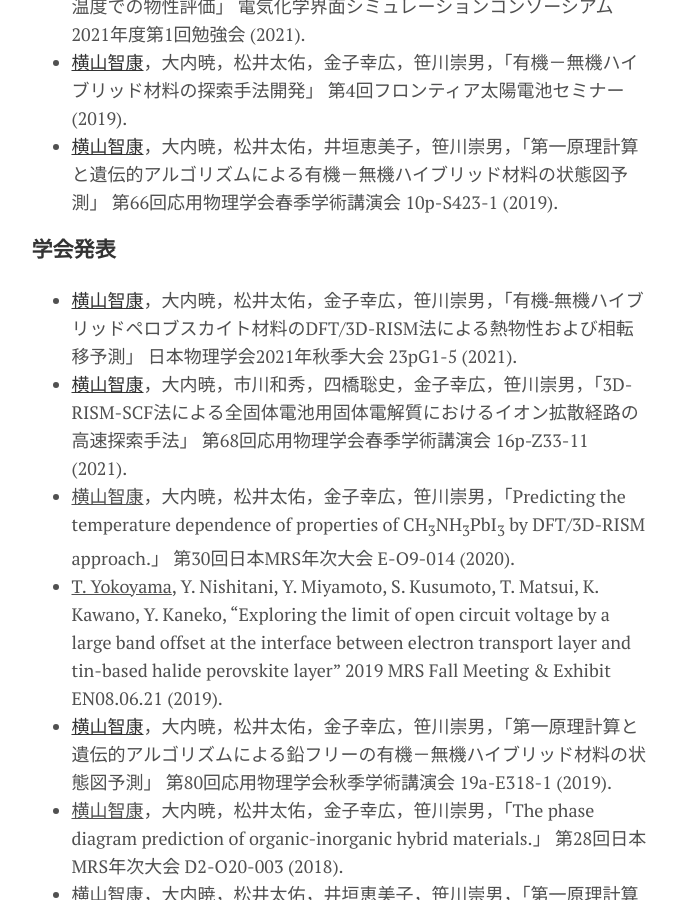
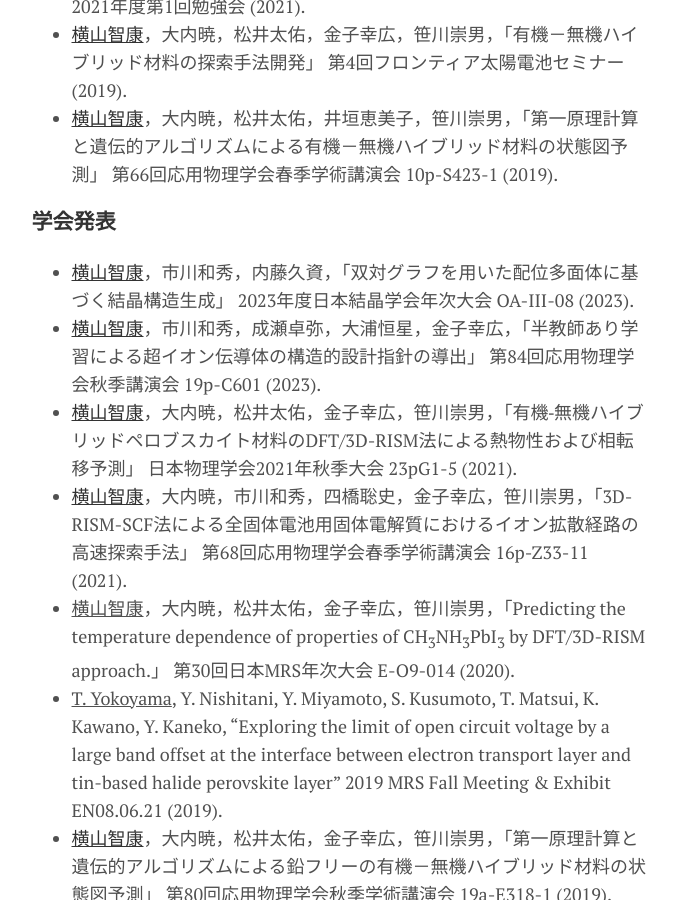
Before and after one commit to yokoyamatomoyasu/yokoyamatomoyasu.github.io, a Jekyll site: the page built from menu/about.md, in a window 1280 px wide and 900 px high, scrolled down 3996 px. Shown: the whole window, without its empty margins (301-978 px from the left). Built offline with Jekyll 4.4.1, drawn with Linux system fonts in a browser that asks for light colours; some of the changed text lies outside the part shown.

Commit message:
GitHub pages site with Jekyll

```diff
--- a/menu/about.md
+++ b/menu/about.md
@@ -79,6 +79,8 @@
 - [横山智康](https://doi.org/10.11470/jsapmeeting.2019.1.0_1863)，大内暁，松井太佑，井垣恵美子，笹川崇男，「第一原理計算と遺伝的アルゴリズムによる有機－無機ハイブリッド材料の状態図予測」 第66回応用物理学会春季学術講演会 10p-S423-1 (2019).
 
 ### 学会発表
+- [横山智康](https://yamaguchi2023.crsj.jp/program.html)，市川和秀，内藤久資，「双対グラフを用いた配位多面体に基づく結晶構造生成」 2023年度日本結晶学会年次大会 OA-III-08 (2023).
+- [横山智康](https://pub.confit.atlas.jp/ja/event/jsap2023a/presentation/19p-C601-3)，市川和秀，成瀬卓弥，大浦恒星，金子幸広，「半教師あり学習による超イオン伝導体の構造的設計指針の導出」 第84回応用物理学会秋季講演会 19p-C601 (2023).
 - [横山智康](https://w4.gakkai-web.net/jps_search/2021au/data/html/program07.html)，大内暁，松井太佑，金子幸広，笹川崇男，「有機‐無機ハイブリッドペロブスカイト材料のDFT/3D-RISM法による熱物性および相転移予測」 日本物理学会2021年秋季大会 23pG1-5 (2021).
 - [横山智康](https://doi.org/10.11470/jsapmeeting.2021.1.0_1258)，大内暁，市川和秀，四橋聡史，金子幸広，笹川崇男，「3D-RISM-SCF法による全固体電池用固体電解質におけるイオン拡散経路の高速探索手法」 第68回応用物理学会春季学術講演会 16p-Z33-11 (2021).
 - <u>横山智康</u>，大内暁，松井太佑，金子幸広，笹川崇男，「Predicting the temperature dependence of properties of CH<sub>3</sub>NH<sub>3</sub>PbI<sub>3</sub> by DFT/3D-RISM approach.」 第30回日本MRS年次大会 E-O9-014  (2020).
```
Also changed, not shown: other parts of menu/about.md (+1 -1 lines), menu/news.md (+1 -1 lines).
